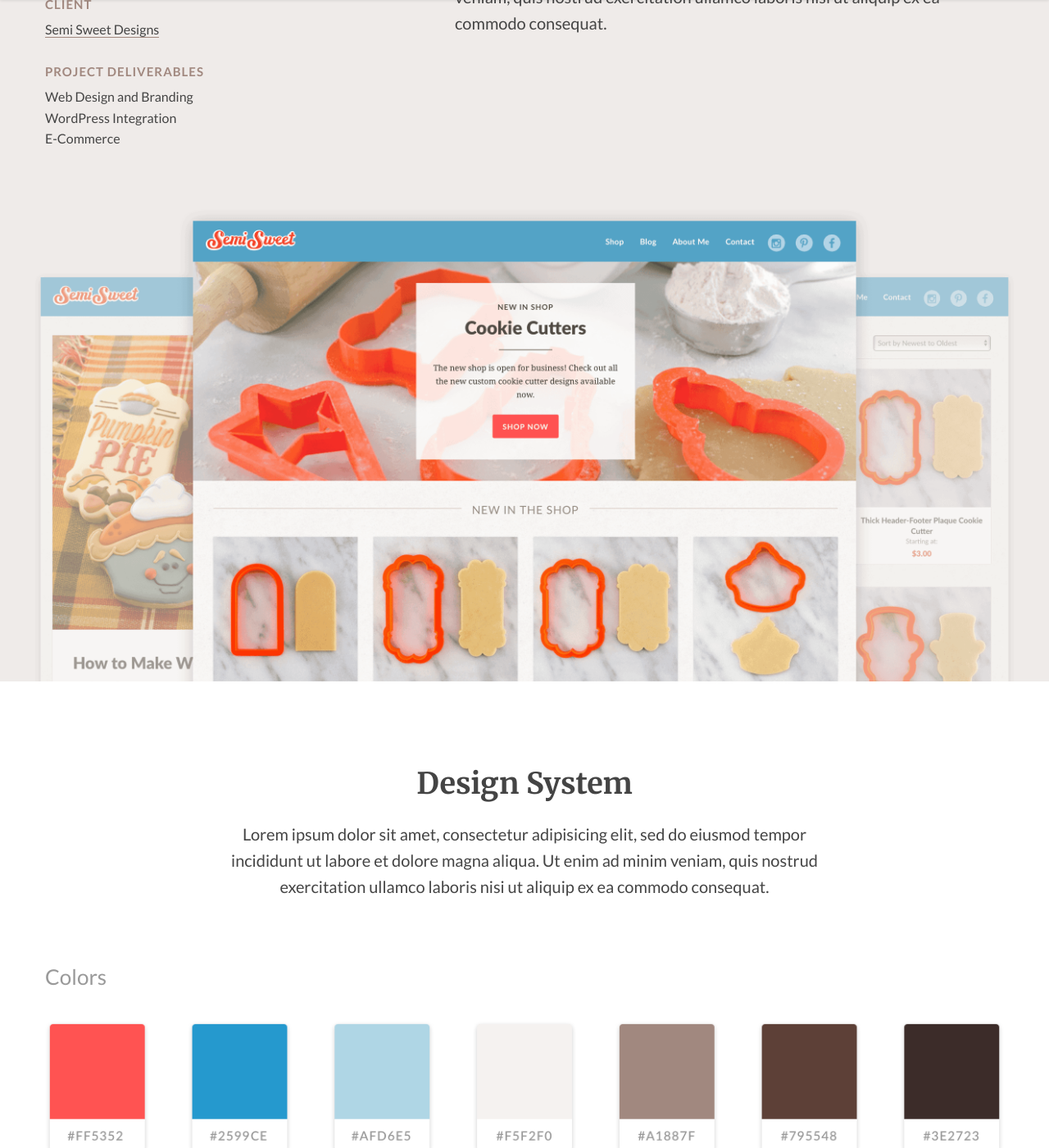
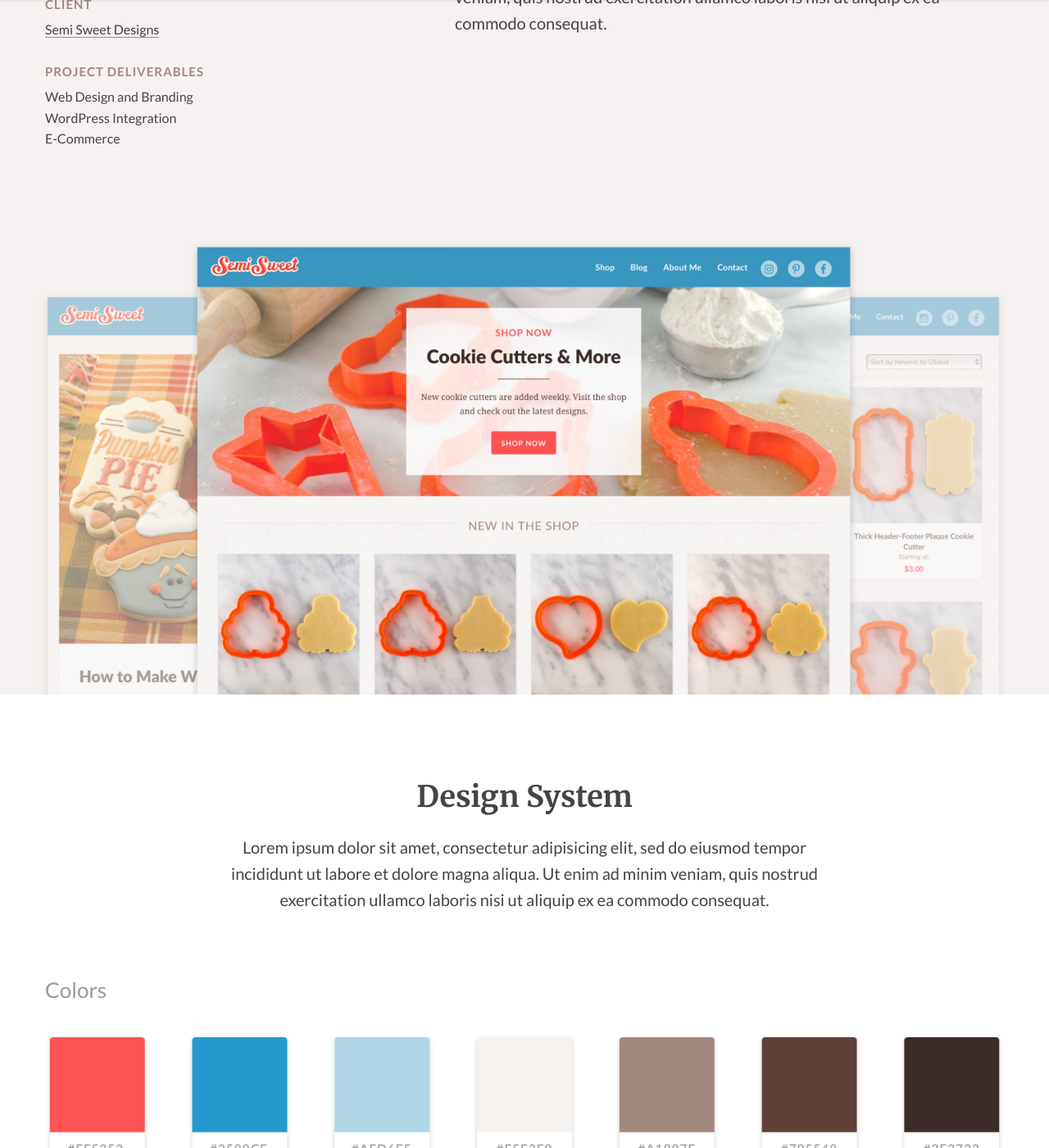
Before and after one commit to btamps/btamps.github.io, a Jekyll site: the page built from _posts/2016-04-07-semisweet.markdown, in a window 1280 px wide and 1400 px high, scrolled down 360 px. Shown: the whole window at 82% size. Built offline with Jekyll 4.4.1, drawn with Linux system fonts in a browser that asks for light colours; nearby versions of some CDN libraries.

Commit message:
new ss-thumb and colors

```diff
--- a/_posts/2016-04-07-semisweet.markdown
+++ b/_posts/2016-04-07-semisweet.markdown
@@ -38,7 +38,7 @@
 
     <div class="row">
       <figure class="hero-image">
-        <img src="../img/semisweet/hero.png" alt="SemiSweet Website">
+        <img src="../img/semisweet/hero.jpg" alt="SemiSweet Website">
       </figure>
     </div>
   </div>
--- a/_sass/custom-page/_semisweet.scss
+++ b/_sass/custom-page/_semisweet.scss
@@ -1,7 +1,7 @@
 // .semisweet styles
 .semisweet {
   .introduction {
-    background: #EFEBE9;
+    background: #f6f2f1;
     h4 {
       color: #a1887f;
     }
```
Also changed, not shown: img/semisweet/hero-2.png (deleted), img/semisweet/hero.jpg (added), img/semisweet/hero.png (deleted), img/semisweet/semisweet-thumb.gif, img/semisweet/semisweet-thumb.png.
